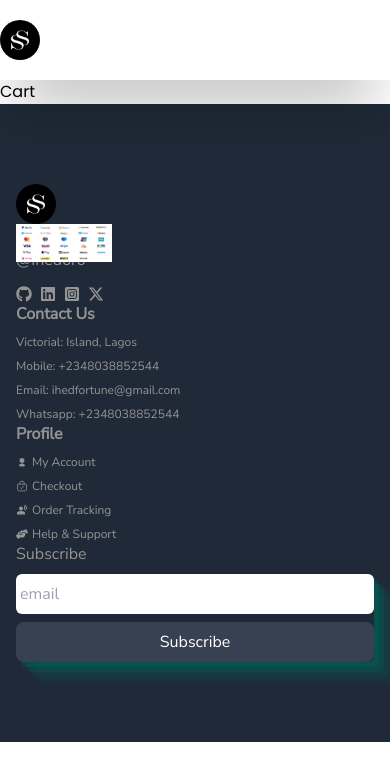
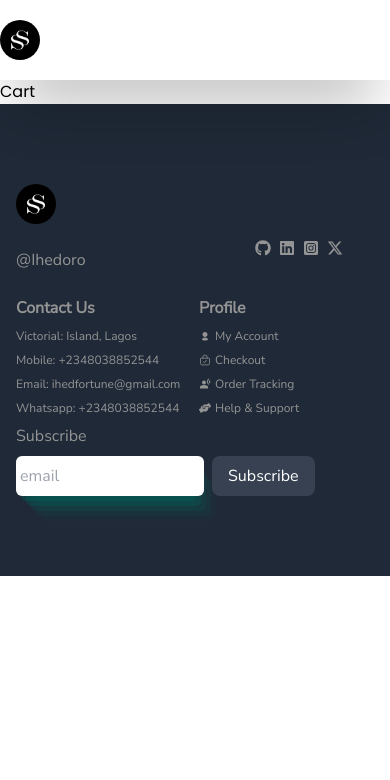
Before and after one commit to fortuneonyeka/shoppers-ecommerce, a React (Create React App) app in the folder shoopers-client/: page /cart in a window 390 px wide. Shown: the top 780 px of the page. Built offline with nearby package versions, Linux system fonts and the light colour scheme.

Commit message:
adjust mobile

```diff
--- a/shoopers-client/src/components/ProductCard.jsx
+++ b/shoopers-client/src/components/ProductCard.jsx
@@ -5,8 +5,8 @@ const ProductCard = ({product}) => {
   const truncatedTitle = product.title.length > 20 ? product.title.slice(0, 20) + '...' : product.title;
   return (
     <div className=''>
-      <div className='flex flex-col gap-4 p-4 shadow-[rgba(0,_0,_0,_0.4)_0px_30px_90px] rounded-lg w-full h-full cursor-pointer overflow-hidden group'>
-        <img src={product.image} alt="" className='shadow-[rgba(0,_0,_0,_0.4)_0px_30px_90px] rounded-xl md:px-4 h-full w-full object-cover group-hover:scale-110 duration-500'/>
+      <div className='flex flex-col gap-4 p-2 md:p-5 shadow-[rgba(0,_0,_0,_0.4)_0px_30px_90px] rounded-lg w-full h-full cursor-pointer overflow-hidden group'>
+        <img src={product.image} alt="" className='shadow-[rgba(0,_0,_0,_0.4)_0px_30px_90px] rounded-xl h-full w-full object-cover group-hover:scale-110 duration-500'/>
         <div className='text-sm'>
           <p className='text-xs md:text-md lg:text-lg font-bold'>{truncatedTitle}</p>
           <div className='flex flex-col md:flex-row md:gap-2 text-xs'>
--- a/shoopers-client/src/components/navigation/Footer.jsx
+++ b/shoopers-client/src/components/navigation/Footer.jsx
@@ -35,12 +35,13 @@ const Footer = () => {
 
   return (
     <div className='bg-gray-800 text-[#949494] font-titleFont py-20 px-4'>
-      <div className='max-w-screen-xl mx-auto flex flex-col md:flex-row justify-between'>
+      <div className='max-w-screen-xl mx-auto grid grid-cols-2 gap-2 md:flex md:flex-row justify-between'>
+
         <div className='w-10 h-10 flex flex-col gap-6'>
           <Link to="/"><img className='rounded-full cursor-pointer' src={Logo} alt='Logo' /></Link>
           <p>@Ihedoro</p>
         </div>
-        <div className='flex flex-col gap-6'>
+        <div className='flex md:flex-col gap-6 py-8 pt-14 px-8'>
           <div className='w-24 transform transition-transform duration-300 hover:scale-150'>
             <img src={payments} alt='payments' />
           </div>
@@ -55,6 +56,7 @@ const Footer = () => {
             ))}
           </div>
         </div>
+
         <div className='flex flex-col gap-2'>
           <h3 className='text-md font-bold'>Contact Us</h3>
           <p className='text-xs'>Victorial: Island, Lagos</p>
@@ -83,9 +85,9 @@ const Footer = () => {
         </div>
         <div className='flex flex-col gap-2'>
             <p>Subscribe</p>
-          <form action='' className='flex flex-col shadow-[5px_5px_rgba(0,_98,_90,_0.4),_10px_10px_rgba(0,_98,_90,_0.3),_15px_15px_rgba(0,_98,_90,_0.2),_20px_20px_rgba(0,_98,_90,_0.1),_25px_25px_rgba(0,_98,_90,_0.05)] rounded-md gap-2'>
+          <form action='' className='flex gap-2 md:gap-2 md:flex-col shadow-[5px_5px_rgba(0,_98,_90,_0.4),_10px_10px_rgba(0,_98,_90,_0.3),_15px_15px_rgba(0,_98,_90,_0.2),_20px_20px_rgba(0,_98,_90,_0.1),_25px_25px_rgba(0,_98,_90,_0.05)] rounded-md'>
             <input type='email' placeholder='email' className='rounded-md py-2 px-1' />
-            <button className='bg-gray-700 text-white rounded-lg hover:bg-[#17A349] hover:text-black py-2 px-1 focus:border-none text-md'>
+            <button className='bg-gray-700 text-white rounded-lg hover:bg-[#17A349] hover:text-black py-2 px-4 md:px-1 focus:border-none text-md'>
               Subscribe
             </button>
           </form>
```
